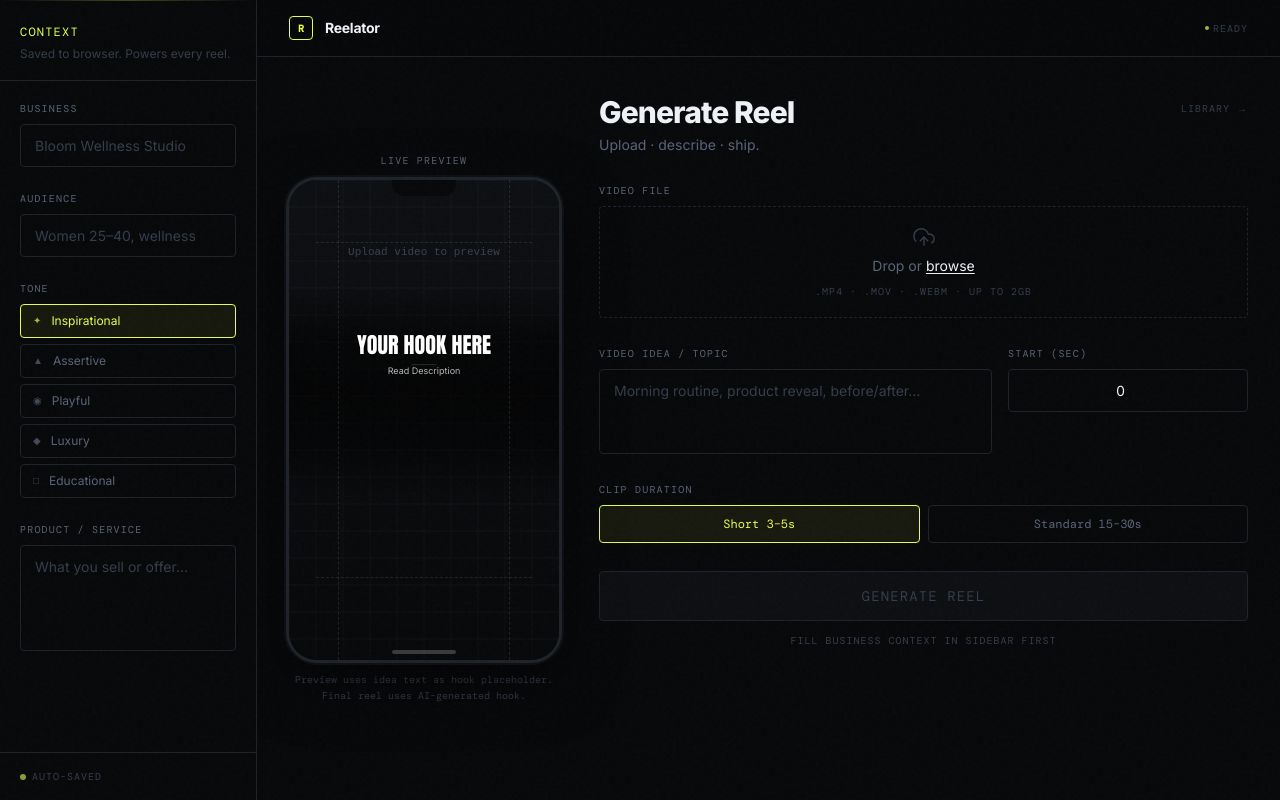
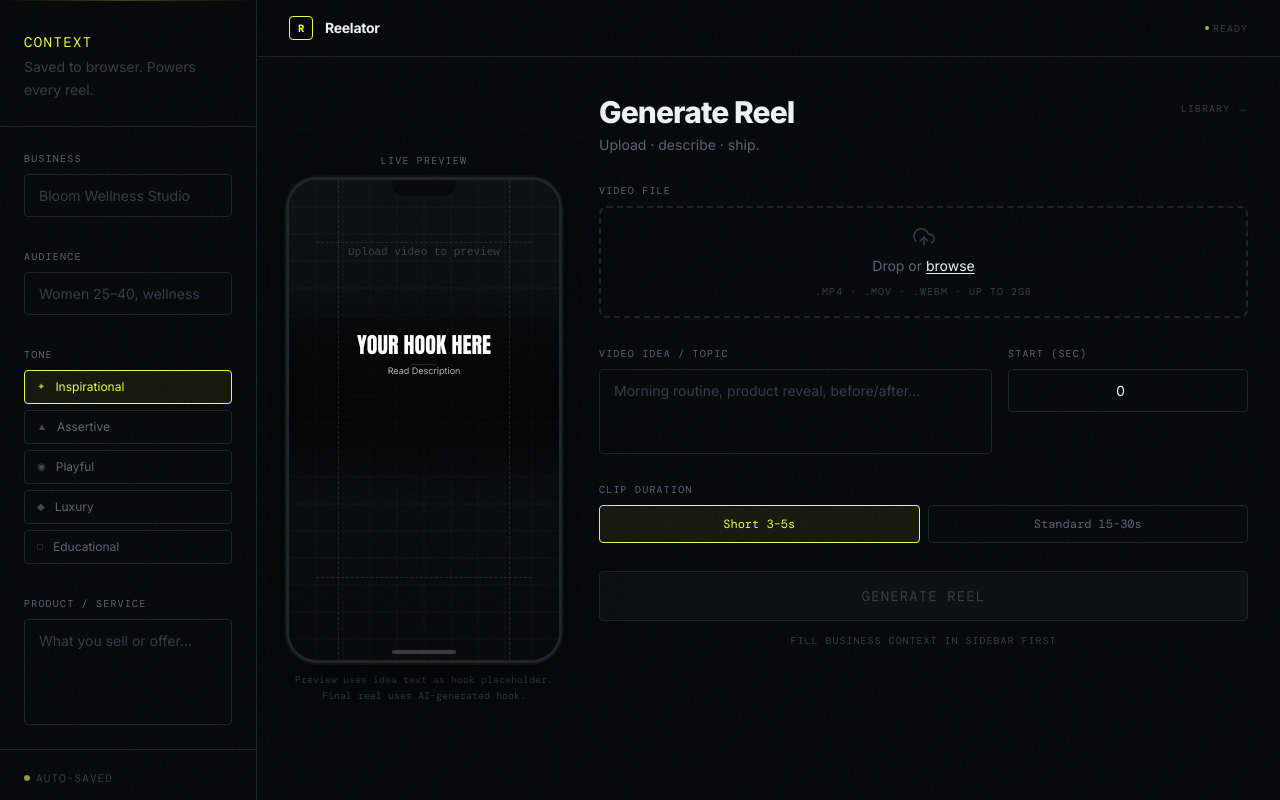
Before and after one commit to adexra/reeltor, a Next.js app: page / in a window 1280 px wide. Built offline with nearby package versions, Linux system fonts and the light colour scheme; a web font is replaced by a local one.

Commit message:
Add mobile app enhancements: swipe gestures, haptic feedback, PWA manifest, improved touch targets, and native app feel

```diff
--- a/app/layout.tsx
+++ b/app/layout.tsx
@@ -22,6 +22,25 @@ const inter = Inter({
 export const metadata: Metadata = {
   title: 'Reelator — AI Reel Generator',
   description: 'Generate Instagram Reels and TikTok clips with AI-powered copy.',
+  viewport: {
+    width: 'device-width',
+    initialScale: 1,
+    maximumScale: 1,
+    userScalable: false,
+  },
+  themeColor: '#07080A',
+  appleWebApp: {
+    capable: true,
+    statusBarStyle: 'black-translucent',
+    title: 'Reelator',
+  },
+  formatDetection: {
+    telephone: false,
+  },
+  other: {
+    'mobile-web-app-capable': 'yes',
+  },
+  manifest: '/manifest.json',
 };
 
 export default function RootLayout({ children }: { children: React.ReactNode }) {
--- a/app/page.tsx
+++ b/app/page.tsx
@@ -18,13 +18,45 @@ export default function HomePage() {
   const [generationResult, setGenerationResult] = useState<GenerationResult | null>(null);
   const [renderDone,       setRenderDone]       = useState(false);
   const [sidebarOpen,      setSidebarOpen]      = useState(false);
+  const [touchStartX,      setTouchStartX]      = useState<number | null>(null);
+
+  // Mobile swipe to open/close sidebar
+  const handleTouchStart = (e: React.TouchEvent) => {
+    setTouchStartX(e.touches[0].clientX);
+  };
+
+  const handleTouchEnd = (e: React.TouchEvent) => {
+    if (touchStartX === null) return;
+
+    const touchEndX = e.changedTouches[0].clientX;
+    const deltaX = touchEndX - touchStartX;
+
+    // Swipe right to open sidebar (from left edge)
+    if (deltaX > 50 && touchStartX < 50 && !sidebarOpen) {
+      setSidebarOpen(true);
+    }
+    // Swipe left to close sidebar
+    else if (deltaX < -50 && sidebarOpen) {
+      setSidebarOpen(false);
+    }
+
+    setTouchStartX(null);
+  };
 
   function handlePhase1Complete(result: GenerationResult) {
     setGenerationResult(result);
+    // Mobile haptic feedback simulation
+    if (navigator.vibrate) {
+      navigator.vibrate(50);
+    }
   }
 
   function handleRenderComplete(_jobId: string) {
     setRenderDone(true);
+    // Mobile haptic feedback simulation
+    if (navigator.vibrate) {
+      navigator.vibrate([50, 50, 50]);
+    }
   }
 
   function handleReset() {
@@ -33,7 +65,12 @@ export default function HomePage() {
   }
 
   return (
-    <div className="flex h-screen overflow-hidden bg-[#07080A]" suppressHydrationWarning>
+    <div
+      className="flex h-screen overflow-hidden bg-[#07080A]"
+      suppressHydrationWarning
+      onTouchStart={handleTouchStart}
+      onTouchEnd={handleTouchEnd}
+    >
 
       {/* Mobile Sidebar Overlay */}
       {sidebarOpen && (
--- a/components/ContextSidebar.tsx
+++ b/components/ContextSidebar.tsx
@@ -50,33 +50,32 @@ export function ContextSidebar({ onChange, onClose }: Props) {
   return (
     <aside
       style={{ fontFamily: 'var(--font-body)' }}
-      className="w-64 shrink-0 flex flex-col h-full overflow-y-auto"
-      // border right
+      className="w-80 md:w-64 shrink-0 flex flex-col h-full overflow-y-auto bg-[#07080A]"
     >
       {/* Header */}
-      <div className="px-5 pt-6 pb-4 border-b border-[#1E2329]">
+      <div className="px-6 pt-8 pb-6 border-b border-[#1E2329]">
         <div className="flex items-center justify-between mb-1">
           <div className="flex items-center gap-2">
-            <span className="text-[#E8FF47] text-xs font-mono tracking-widest uppercase">Context</span>
+            <span className="text-[#E8FF47] text-sm font-mono tracking-widest uppercase">Context</span>
           </div>
           {onClose && (
             <button
               onClick={onClose}
-              className="md:hidden p-1 text-[#5A6478] hover:text-[#EEF2F7] transition-colors"
+              className="md:hidden p-2 -mr-2 text-[#5A6478] hover:text-[#EEF2F7] transition-colors rounded-full hover:bg-[#1E2329]"
             >
-              <svg width="16" height="16" viewBox="0 0 24 24" fill="none" stroke="currentColor" strokeWidth="2">
+              <svg width="18" height="18" viewBox="0 0 24 24" fill="none" stroke="currentColor" strokeWidth="2">
                 <line x1="18" y1="6" x2="6" y2="18"/>
                 <line x1="6" y1="6" x2="18" y2="18"/>
               </svg>
             </button>
           )}
         </div>
-        <p className="text-[#353D4A] text-xs leading-relaxed">
+        <p className="text-[#353D4A] text-sm leading-relaxed">
           Saved to browser. Powers every reel.
         </p>
       </div>
 
-      <div className="flex flex-col gap-6 p-5 flex-1">
+      <div className="flex flex-col gap-8 p-6 flex-1">
         {/* Business Name */}
         <SideField label="Business">
           <input
@@ -133,10 +132,10 @@ export function ContextSidebar({ onChange, onClose }: Props) {
       </div>
 
       {/* Footer */}
-      <div className="px-5 py-4 border-t border-[#1E2329]">
+      <div className="px-6 py-5 border-t border-[#1E2329]">
         <div className="flex items-center gap-1.5">
           <span className="w-1.5 h-1.5 rounded-full bg-[#E8FF47] opacity-60" />
-          <span className="text-[10px] font-mono text-[#353D4A] uppercase tracking-widest">
+          <span className="text-[11px] font-mono text-[#353D4A] uppercase tracking-widest">
             Auto-saved
           </span>
         </div>
--- a/components/GeneratorPanel.tsx
+++ b/components/GeneratorPanel.tsx
@@ -461,7 +461,7 @@ export function GeneratorPanel({ context, onPhase1Complete }: Props) {
         </div>
 
         {/* Upload */}
-        <div className="flex flex-col gap-2">
+        <div className="flex flex-col gap-3 md:gap-2">
           <span className="text-[10px] font-mono text-[#5A6478] uppercase tracking-[0.12em]">Video File</span>
           <label
             htmlFor={dropZoneInputId}
@@ -469,13 +469,14 @@ export function GeneratorPanel({ context, onPhase1Complete }: Props) {
             onDragOver={(e) => { e.preventDefault(); setIsDragging(true); }}
             onDragLeave={() => setIsDragging(false)}
             className={`
-              relative flex flex-col items-center justify-center h-28 rounded cursor-pointer
-              border transition-all duration-200 select-none
+              relative flex flex-col items-center justify-center h-32 md:h-28 rounded-lg cursor-pointer
+              border-2 transition-all duration-200 select-none
               ${isDragging
-                ? 'border-[#E8FF47] bg-[#E8FF4708] shadow-[0_0_0_1px_#E8FF4730]'
+                ? 'border-[#E8FF47] bg-[#E8FF4708] shadow-[0_0_0_1px_#E8FF4730] scale-[1.02]'
                 : videoFile
-                ? 'border-[#E8FF4740] bg-[#E8FF4705]'
-                : 'border-dashed border-[#1E2329] hover:border-[#2A3140] hover:bg-[#0D0F12]'}
+                ? 'border-[#E8FF4740] bg-[#E8FF4705] shadow-sm'
+                : 'border-dashed border-[#1E2329] hover:border-[#2A3140] hover:bg-[#0D0F12] active:scale-[0.98]'
+              }
             `}
           >
             <input id={dropZoneInputId} type="file" accept=".mp4,.mov,.webm,video/mp4,video/quicktime,video/webm" onChange={handleFileChange} className="sr-only" />
@@ -569,9 +570,9 @@ export function GeneratorPanel({ context, onPhase1Complete }: Props) {
 
         {/* Generate */}
         <button onClick={handleGenerate} disabled={!canGenerate}
-          className={`w-full py-3.5 rounded font-mono text-sm tracking-[0.08em] uppercase transition-all duration-200
+          className={`w-full py-4 md:py-3.5 rounded-lg md:rounded font-mono text-sm tracking-[0.08em] uppercase transition-all duration-200 active:scale-[0.96] touch-manipulation
             ${canGenerate
-              ? 'bg-[#E8FF47] text-[#07080A] font-bold hover:bg-[#F2FF70] active:scale-[0.99]'
+              ? 'bg-[#E8FF47] text-[#07080A] font-bold hover:bg-[#F2FF70] shadow-lg hover:shadow-xl active:shadow-md'
               : 'bg-[#0D0F12] text-[#353D4A] border border-[#1E2329] cursor-not-allowed'}`}
         >
           {isRunning ? <span className="flex items-center justify-center gap-2"><SpinnerIcon />Processing…</span> : 'Generate Reel'}
```
Also changed, not shown: public/manifest.json (added).
